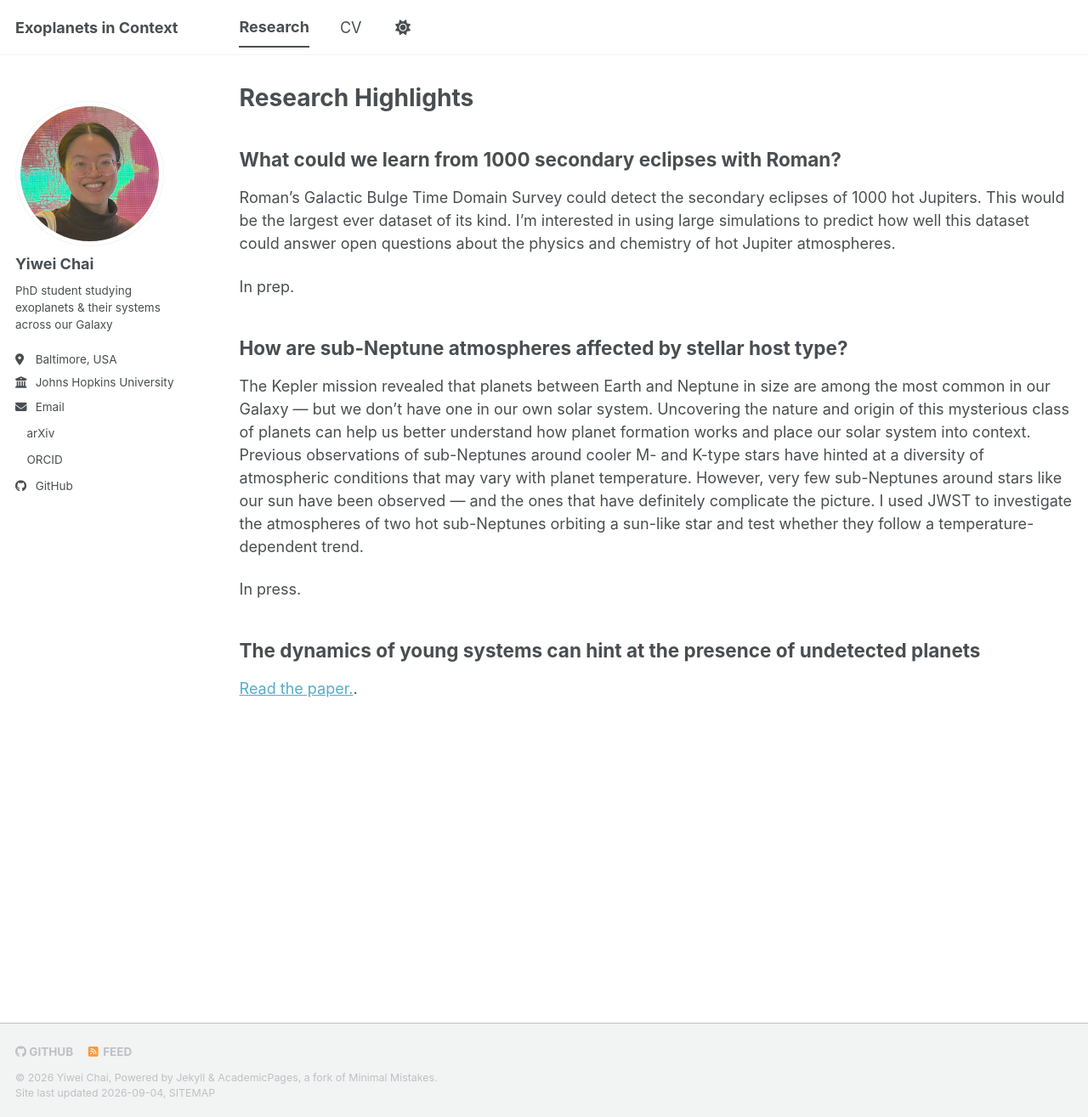
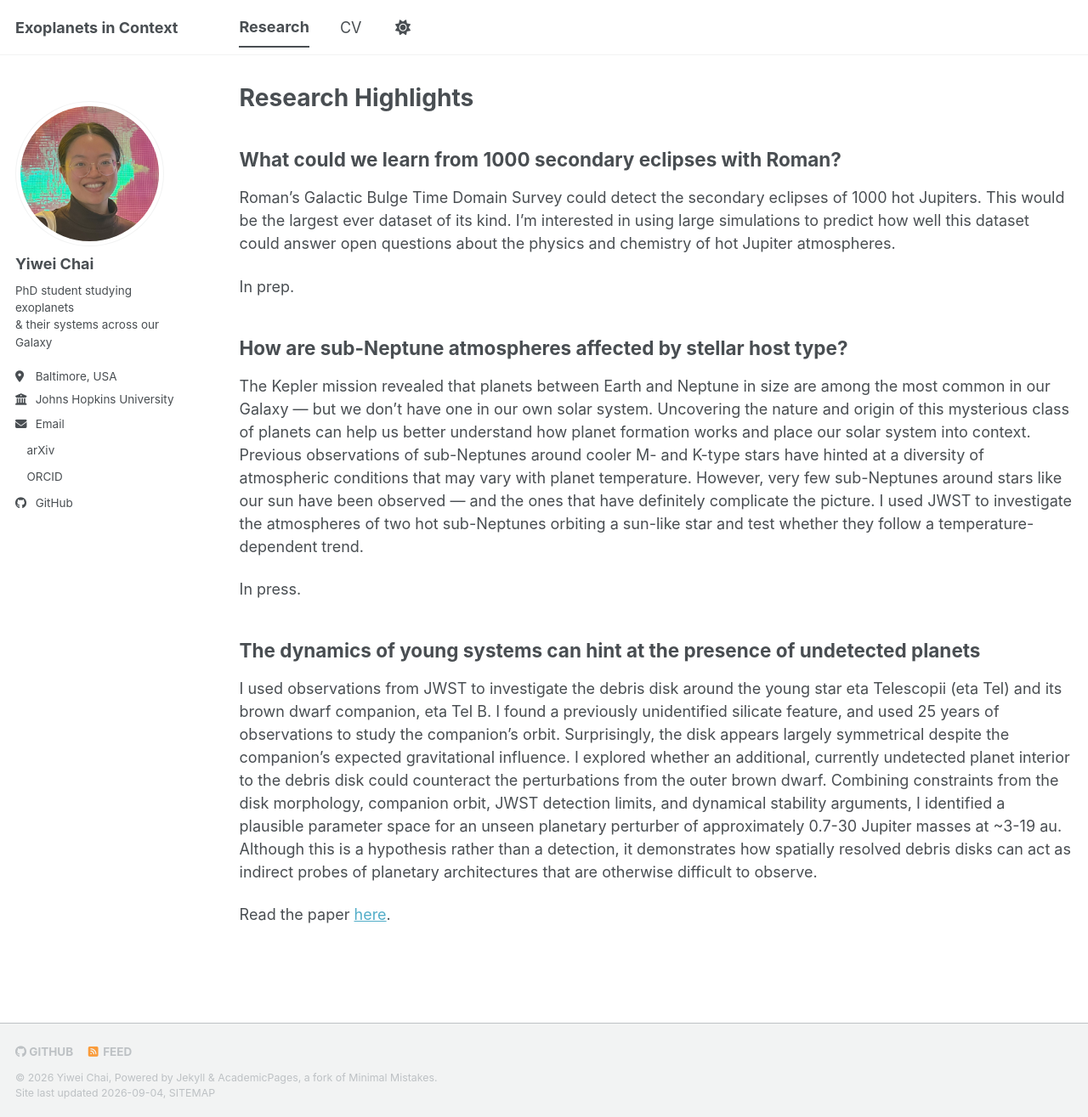
Before and after one commit to youais/youais.github.io, a Jekyll site: the page built from _pages/portfolio.md, in a window 1280 px wide and 1315 px high. Shown: the whole window at 85% size. Built offline with Jekyll 4.4.1, drawn with Linux system fonts in a browser that asks for light colours; a style sheet for code colours, icons or effects is not loaded.

```diff
--- a/_config.yml
+++ b/_config.yml
@@ -26,7 +26,7 @@ author:
   avatar           : "profile_pic.jpg"
   name             : "Yiwei Chai"
   pronouns         : # example: "she/her"
-  bio              : "PhD student studying exoplanets & their systems across our Galaxy"
+  bio              : "PhD student studying exoplanets<br/>& their systems across our Galaxy"
   location         : "Baltimore, USA"
   employer         : "Johns Hopkins University"
   url              : # URL was previously #uri for some reason, if it breaks
--- a/_pages/portfolio.md
+++ b/_pages/portfolio.md
@@ -33,12 +33,10 @@ In press.
 The dynamics of young systems can hint at the presence of undetected planets
 -----
 
+I used observations from JWST to investigate the debris disk around the young star eta Telescopii (eta Tel) and its brown dwarf companion, eta Tel B. I found a previously unidentified silicate feature, and used 25 years of observations to study the companion's orbit. Surprisingly, the disk appears largely symmetrical despite the companion's expected gravitational influence. I explored whether an additional, currently undetected planet interior to the debris disk could counteract the perturbations from the outer brown dwarf. Combining constraints from the disk morphology, companion orbit, JWST detection limits, and dynamical stability arguments, I identified a plausible parameter space for an unseen planetary perturber of approximately 0.7-30 Jupiter masses at ~3-19 au. Although this is a hypothesis rather than a detection, it demonstrates how spatially resolved debris disks can act as indirect probes of planetary architectures that are otherwise difficult to observe.
 
-<!--
-We use observations from the James Webb Space Telescope (JWST) to investigate the debris disk around the young star η Tel A and its brown dwarf companion, η Tel B. We a previously unidentified silicate feature, and used 25 years of observations to study the companion's orbit. Surprisingly, the disk appears largely symmetrical despite the companion’s expected gravitational influence, suggesting that an undetected planet or other object may be shaping the disk. The study highlights how JWST can help reveal the hidden architecture and evolution of young planetary systems.
--->
 
-[Read the paper.](https://iopscience.iop.org/article/10.3847/1538-4357/ad74f4). <!--Read the PDF [here](https://iopscience.iop.org/article/10.3847/1538-4357/ad74f4/pdf).-->
+Read the paper [here](https://iopscience.iop.org/article/10.3847/1538-4357/ad74f4). <!--Read the PDF [here](https://iopscience.iop.org/article/10.3847/1538-4357/ad74f4/pdf).-->
 
 
 <!--
```
Also changed, not shown: _pages/about.md (+2 -2 lines), 1 other file.
